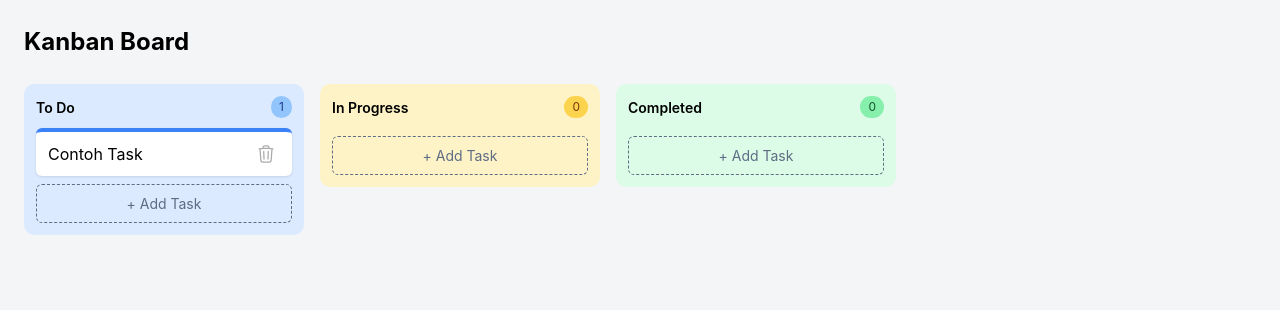
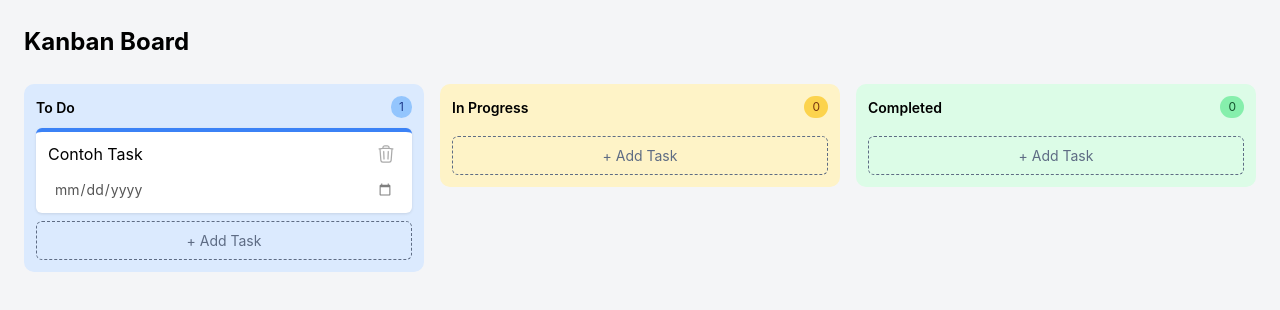
Before and after one commit to Zulkifli70/kanban-board, a React (Vite) app: page / in a window 1280 px wide. Shown: the top 310 px of the page. Built offline with nearby package versions, Linux system fonts and the light colour scheme.

Commit message:
Add deadline input

```diff
--- a/src/components/Card.jsx
+++ b/src/components/Card.jsx
@@ -1,5 +1,19 @@
 import { useState } from "react";
 import { Draggable } from "@hello-pangea/dnd";
+
+function getDeadlineStatus(deadline) {
+  if (!deadline) return null;
+  const today = new Date();
+  today.setHours(0, 0, 0, 0);
+  const due = new Date(deadline);
+  const diffDays = Math.ceil((due - today) / (1000 * 60 * 60 * 24));
+
+  if (diffDays < 0) return { label: "Overdue", style: "deadline-overdue" };
+  if (diffDays === 0) return { label: "Due today", style: "deadline-today" };
+  if (diffDays <= 2)
+    return { label: `${diffDays}d left`, style: "deadline-soon" };
+  return { label: `${diffDays}d left`, style: "deadline-ok" };
+}
 
 export default function Card({
   card,
@@ -12,10 +26,16 @@ export default function Card({
   const [isEditing, setIsEditing] = useState(false);
   const [draft, setDraft] = useState(card.title);
 
-  const handleSave = () => {
-    if (draft.trim()) onEdit(columnId, card.id, draft);
+  const handleSaveTitle = () => {
+    if (draft.trim()) onEdit(columnId, card.id, { title: draft.trim() });
     setIsEditing(false);
   };
+
+  const handleDeadlineChange = (e) => {
+    onEdit(columnId, card.id, { deadline: e.target.value || null });
+  };
+
+  const deadlineStatus = getDeadlineStatus(card.deadline);
 
   return (
     <Draggable draggableId={card.id} index={index}>
@@ -26,18 +46,24 @@ export default function Card({
           {...provided.draggableProps}
           {...provided.dragHandleProps}
         >
+          <div className="flex">
+            <div className="card-top">
               {isEditing ? (
                 <input
                   value={draft}
                   onChange={(e) => setDraft(e.target.value)}
-              onBlur={handleSave}
-              onKeyDown={(e) => e.key === "Enter" && handleSave()}
+                  onBlur={handleSaveTitle}
+                  onKeyDown={(e) => e.key === "Enter" && handleSaveTitle()}
                   autoFocus
                 />
               ) : (
-            <span onDoubleClick={() => setIsEditing(true)}>{card.title}</span>
+                <span onDoubleClick={() => setIsEditing(true)}>
+                  {card.title}
+                </span>
               )}
-
+            </div>
+            <div className="flex align-middle">
+              {" "}
               <button
                 className="card-delete"
                 onClick={() => onDelete(columnId, card.id)}
@@ -58,6 +84,21 @@ export default function Card({
                 </svg>
               </button>
             </div>
+          </div>
+          <div className="card-deadline">
+            <input
+              type="date"
+              value={card.deadline ?? ""}
+              onChange={handleDeadlineChange}
+              className="deadline-input"
+            />
+            {deadlineStatus && (
+              <span className={`deadline-badge ${deadlineStatus.style}`}>
+                {deadlineStatus.label}
+              </span>
+            )}
+          </div>
+        </div>
       )}
     </Draggable>
   );
--- a/src/hooks/useBoard.js
+++ b/src/hooks/useBoard.js
@@ -82,14 +82,14 @@ export function useBoard() {
     );
   };
 
-  const editCard = (columnId, cardId, newTitle) => {
+  const editCard = (columnId, cardId, changes) => {
     setColumns((prev) =>
       prev.map((col) =>
         col.id === columnId
           ? {
               ...col,
               cards: col.cards.map((card) =>
-                card.id === cardId ? { ...card, title: newTitle.trim() } : card,
+                card.id === cardId ? { ...card, ...changes } : card,
               ),
             }
           : col,
--- a/src/index.css
+++ b/src/index.css
@@ -21,7 +21,7 @@
   background: #ebecf0;
   border-radius: 10px;
   padding: 12px;
-  width: 280px;
+  width: 400px;
   min-height: 100px;
 }
 .column-todo {
@@ -87,6 +87,7 @@
   display: flex;
   justify-content: space-between;
   align-items: flex-center;
+  flex-direction: column;
   box-shadow: 0 1px 3px rgba(0, 0, 0, 0.1);
   cursor: grab;
 }
@@ -196,3 +197,55 @@
 .add-completed:hover {
   background-color: #86efac;
 }
+
+/* Deadline */
+.card-deadline {
+  margin-top: 10px;
+  display: flex;
+  align-items: center;
+  gap: 8px;
+}
+.deadline-input {
+  border: 1px solid #ddd;
+  border-radius: 6px;
+  padding: 3px 6px;
+  font-size: 11px;
+  color: #555;
+  cursor: pointer;
+}
+.deadline-input::-webkit-calendar-picker-indicator {
+  opacity: 0.5;
+  cursor: pointer;
+}
+
+/* Badge status */
+.deadline-badge {
+  text-align: center;
+  font-size: 11px;
+  font-weight: 500;
+  padding: 4px 8px;
+  border-radius: 18px;
+}
+.deadline-ok {
+  background: #e6f4ea;
+  color: #2d7a4f;
+}
+.deadline-soon {
+  background: #fff3cd;
+  color: #856404;
+}
+.deadline-today {
+  background: #ffe5b4;
+  color: #b45309;
+}
+.deadline-overdue {
+  background: #fde8e8;
+  color: #c53030;
+}
+
+.card-top {
+  display: flex;
+  justify-content: space-between;
+  align-items: flex-start;
+  width: 100%;
+}
```
Lines whose indentation alone changed are shown as unchanged.
